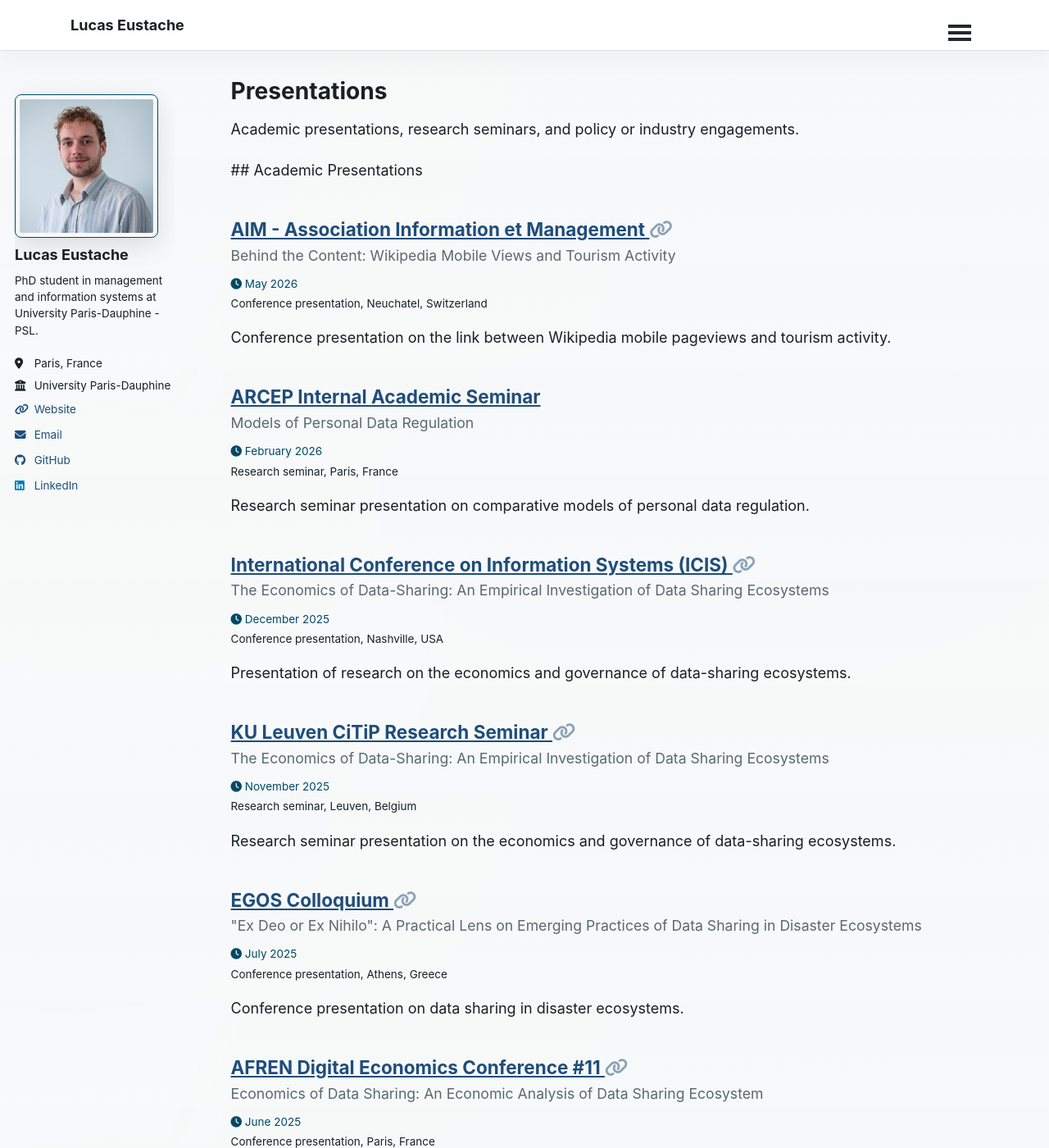
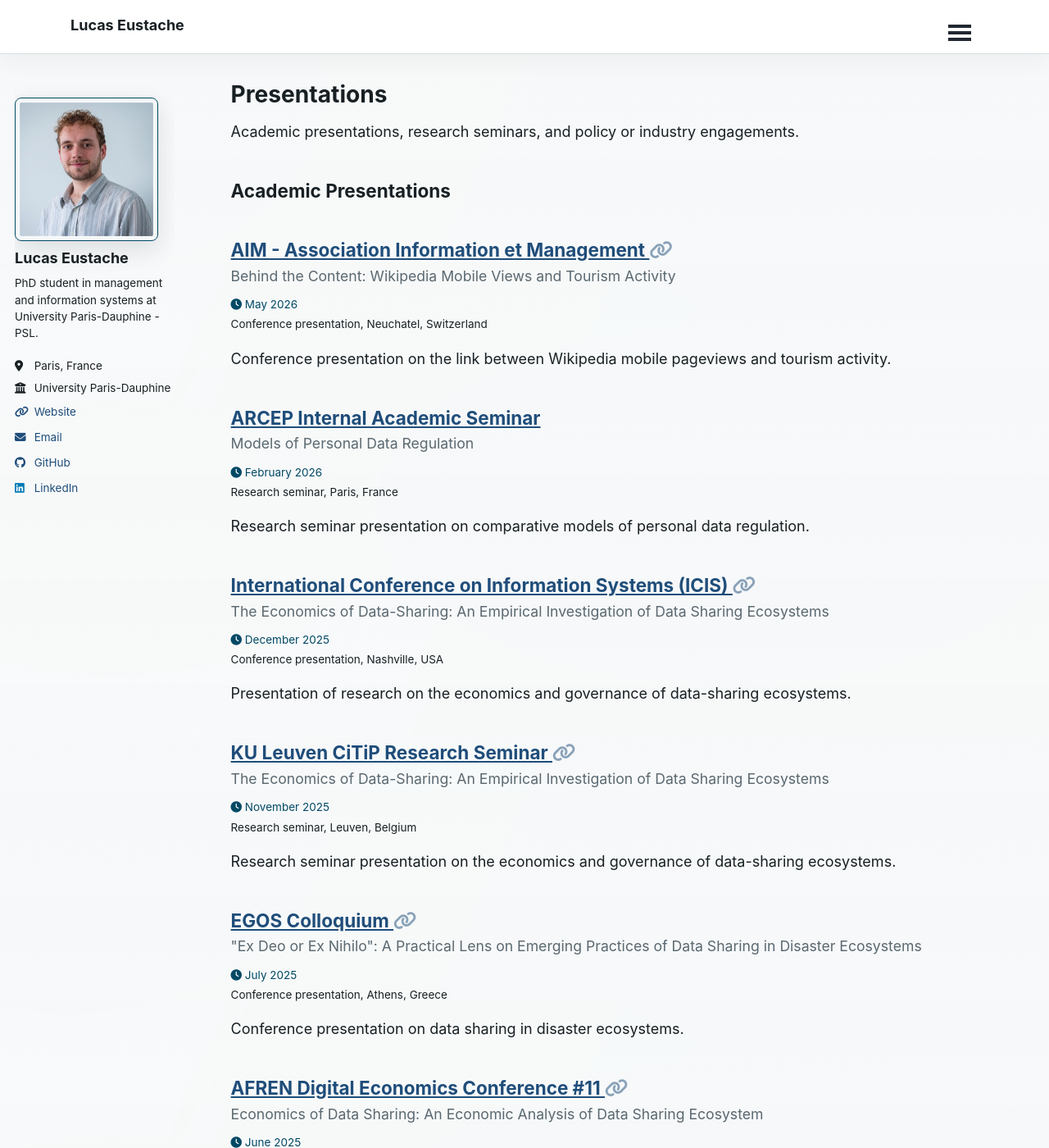
Before and after one commit to Lucaseust/lucaseust.github.io, a Jekyll site: the page built from _pages/talks.html, in a window 1280 px wide and 1400 px high. Shown: the whole window at 82% size. Built offline with Jekyll 4.4.1, drawn with Linux system fonts in a browser that asks for light colours; a script bundle is joined from its source files by our own code; library files that are not in the unit come from our copies; some of the changed text lies outside the part shown.

Commit message:
Fix presentations layout and nav bar

```diff
--- a/_pages/talks.html
+++ b/_pages/talks.html
@@ -4,6 +4,8 @@
 permalink: /talks/
 author_profile: true
 ---
+
+{% assign presentations = site.data.presentations %}
 
 <p>Academic presentations, research seminars, and policy or industry engagements.</p>
 
@@ -13,16 +15,16 @@
 
 {% endif %}
 
-## Academic Presentations
+<h2>Academic Presentations</h2>
 
 {% for post in site.talks reversed %}
   {% include archive-single-talk.html %}
 {% endfor %}
 
-## Policy and Industry Engagement
+<h2>Policy and Industry Engagement</h2>
 
 <div class="engagement-list">
-  {% assign engagements = site.data.engagements | sort: "date" | reverse %}
+  {% assign engagements = presentations.engagements | sort: "date" | reverse %}
   {% for item in engagements %}
     <article class="engagement-item">
       <h3>
--- a/assets/css/site.css
+++ b/assets/css/site.css
@@ -14,6 +14,7 @@
 }
 
 body {
+  padding-top: 4.65rem;
   color: var(--ink);
   background-color: #f7f9fa;
   background-image:
@@ -25,6 +26,12 @@
 }
 
 .masthead {
+  position: fixed;
+  top: 0;
+  right: 0;
+  left: 0;
+  z-index: 1000;
+  width: 100%;
   border-bottom: 1px solid var(--line);
   background: rgba(255, 255, 255, 0.94);
   backdrop-filter: blur(10px);
@@ -37,6 +44,7 @@
 
 .masthead__inner-wrap {
   max-width: 1180px;
+  min-height: 3.6rem;
   padding: 0.75rem clamp(1rem, 4vw, 2rem);
 }
 
@@ -313,6 +321,10 @@
 }
 
 @media (max-width: 900px) {
+  body {
+    padding-top: 4.35rem;
+  }
+
   .focus-grid,
   .paper-list,
   .quick-facts {
```
Also changed, not shown: README.md (+1 -1 lines), _data/engagements.yml (deleted, +0 -41 lines), _data/presentations.yml (added, +45 -0 lines).
